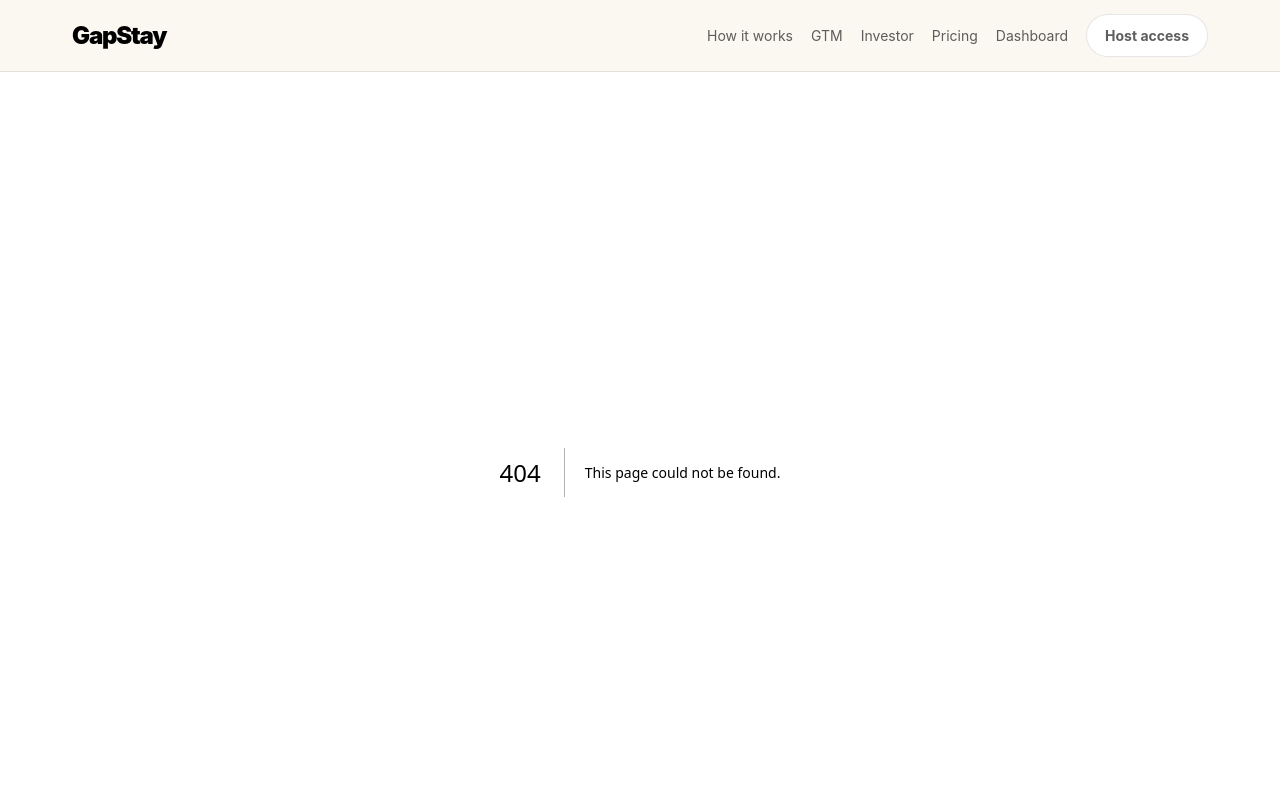
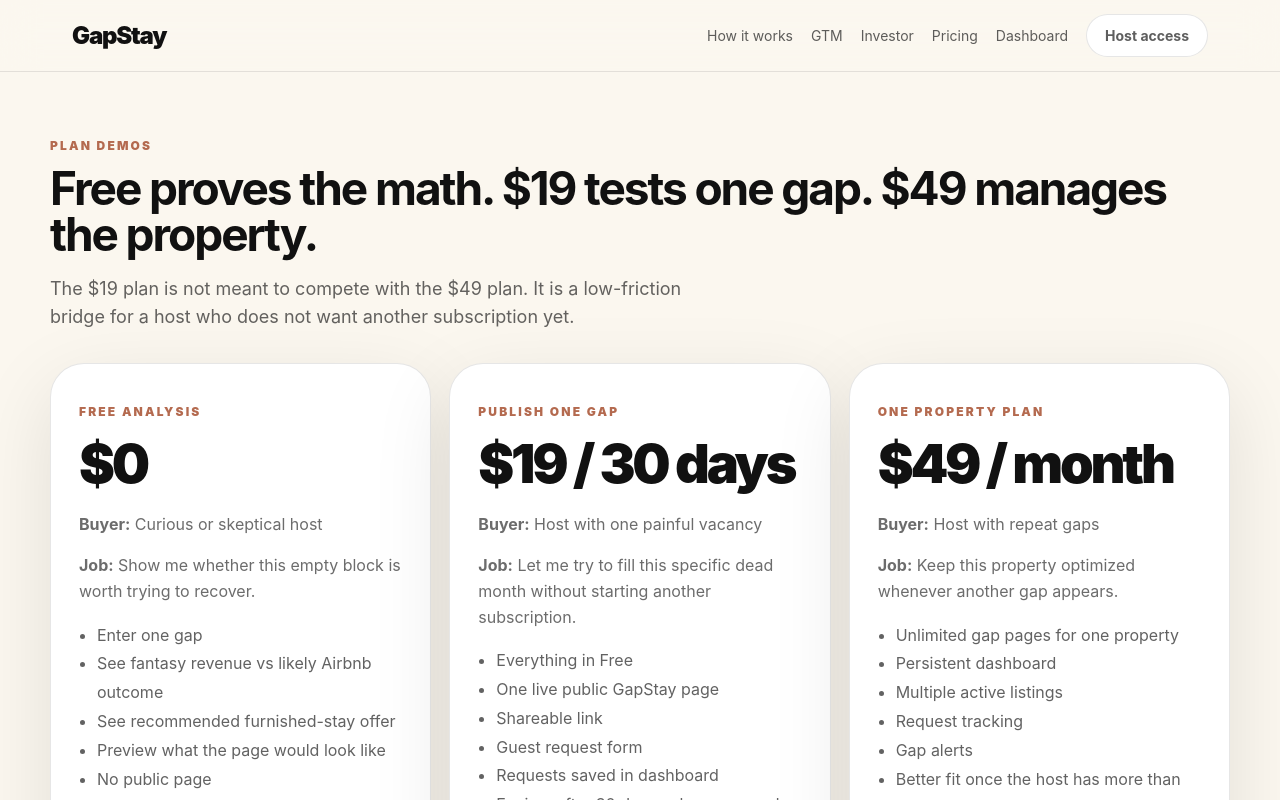
Before and after one commit to pissclams1/Pissclams, a Next.js app: page /demos in a window 1280 px wide. Before the commit this address had no page. Shown: the top 800 px of the page. Built offline with nearby package versions, Linux system fonts and the light colour scheme.

Commit message:
Add pricing tier demo page

```diff
--- /dev/null
+++ b/app/demos/page.tsx
@@ -0,0 +1,38 @@
+import Link from "next/link";
+
+const tiers = [
+  {
+    name: "Free analysis",
+    price: "$0",
+    buyer: "Curious or skeptical host",
+    job: "Show me whether this empty block is worth trying to recover.",
+    gives: ["Enter one gap", "See fantasy revenue vs likely Airbnb outcome", "See recommended furnished-stay offer", "Preview what the page would look like", "No public page", "No inquiry capture"],
+    cta: "Analyze free"
+  },
+  {
+    name: "Publish one gap",
+    price: "$19 / 30 days",
+    buyer: "Host with one painful vacancy",
+    job: "Let me try to fill this specific dead month without starting another subscription.",
+    gives: ["Everything in Free", "One live public GapStay page", "Shareable link", "Guest request form", "Requests saved in dashboard", "Expires after 30 days unless renewed"],
+    cta: "Publish one gap"
+  },
+  {
+    name: "One property plan",
+    price: "$49 / month",
+    buyer: "Host with repeat gaps",
+    job: "Keep this property optimized whenever another gap appears.",
+    gives: ["Unlimited gap pages for one property", "Persistent dashboard", "Multiple active listings", "Request tracking", "Gap alerts", "Better fit once the host has more than two gaps per quarter"],
+    cta: "Start property plan"
+  }
+];
+
+export default function DemosPage(){
+  return <main className="wrap section topspace">
+    <p className="kicker">Plan demos</p>
+    <h1 className="big">Free proves the math. $19 tests one gap. $49 manages the property.</h1>
+    <p className="lead" style={{fontSize:18}}>The $19 plan is not meant to compete with the $49 plan. It is a low-friction bridge for a host who does not want another subscription yet.</p>
+    <div className="grid grid3" style={{marginTop:32}}>{tiers.map(t=><div className="card pad" key={t.name}><p className="kicker">{t.name}</p><div className="price">{t.price}</div><p className="muted"><b>Buyer:</b> {t.buyer}</p><p className="muted"><b>Job:</b> {t.job}</p><ul className="list">{t.gives.map(x=><li key={x}>{x}</li>)}</ul><Link className={t.name.includes("Publish")?"darkpill":"pill"} href="/host">{t.cta}</Link></div>)}</div>
+    <section className="card pad" style={{marginTop:30}}><p className="kicker">The clean distinction</p><h2>$19 is a campaign. $49 is an operating system.</h2><p className="muted">A host buys $19 when they have one ugly opening and want to see if GapStay can help recover it. A host buys $49 when they believe GapStay should stay attached to the property and handle every future gap.</p></section>
+  </main>
+}
```
